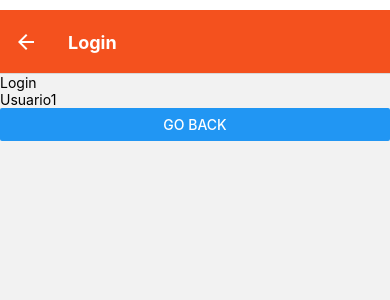
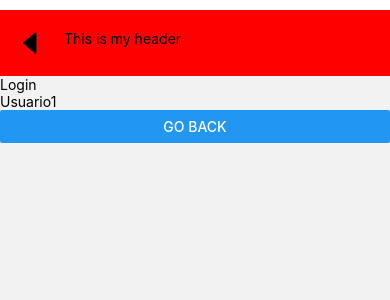
Before and after one commit to MarcoMR4/MateriaProgramacionMovil, a React Native app in the folder AwesomeProject/: screen / in a window 390 px wide. Both pictures are taken after a click on the button "GO TO THE LOGIN PAGE". Shown: the top 300 px of the page. Built offline with nearby package versions, Linux system fonts and the light colour scheme.

Commit message:
componente Header

```diff
--- a/AwesomeProject/src/Routes/Router.jsx
+++ b/AwesomeProject/src/Routes/Router.jsx
@@ -30,14 +30,20 @@ const Router = () => {
                         name="Home"
                         component={HomeScreen}
                         options = {{
-                            headerShown: true,
+                            headerShown: false,
                             title: 'Home2',
 
                             headerRight: () => <Text>Right</Text>,
                             headerTitleAlign: "center",
                         }}
                      />
-                    <Stack.Screen name="Login" component={LoginScreen} />
+                    <Stack.Screen
+                        name="Login"
+                        component={LoginScreen}
+                        options = {{
+                            headerShown: false,
+                        }}
+                    />
                 </Stack.Navigator>
 
     </NavigationContainer>
--- a/AwesomeProject/src/components/Header.jsx
+++ b/AwesomeProject/src/components/Header.jsx
@@ -6,16 +6,22 @@ import { AntDesign } from '@expo/vector-icons'
 const Header = () => {
     const navigation1 = useNavigation()
     return (
-        <View>
-            <Text>This is my header</Text>
+        <View style={{
+            backgroundColor: "red",
+            padding: 20,
+            flexDirection: "row",
+            gap: 20,
+          }}>
             <AntDesign
                 name="caretleft"
                 size={24}
                 color="black"
                 onPress={() => navigation1.goBack()}
             />
+            <Text>This is my header</Text>
 
-          </View>
+
+        </View>
     )
 
 }
--- a/AwesomeProject/src/screens/LoginScreen.jsx
+++ b/AwesomeProject/src/screens/LoginScreen.jsx
@@ -1,6 +1,7 @@
 import React from "react";
 import { Text, View, Button } from "react-native";
 import { useNavigation } from "@react-navigation/native";
+import Header from "../components/Header";
 
 const LoginScreen = ({navigation, route}) => {
 
@@ -11,6 +12,7 @@ const LoginScreen = ({navigation, route}) => {
 
     return (
         <View>
+            <Header />
             <Text>Login</Text>
             <Text>{name}</Text>
             <Button
```
